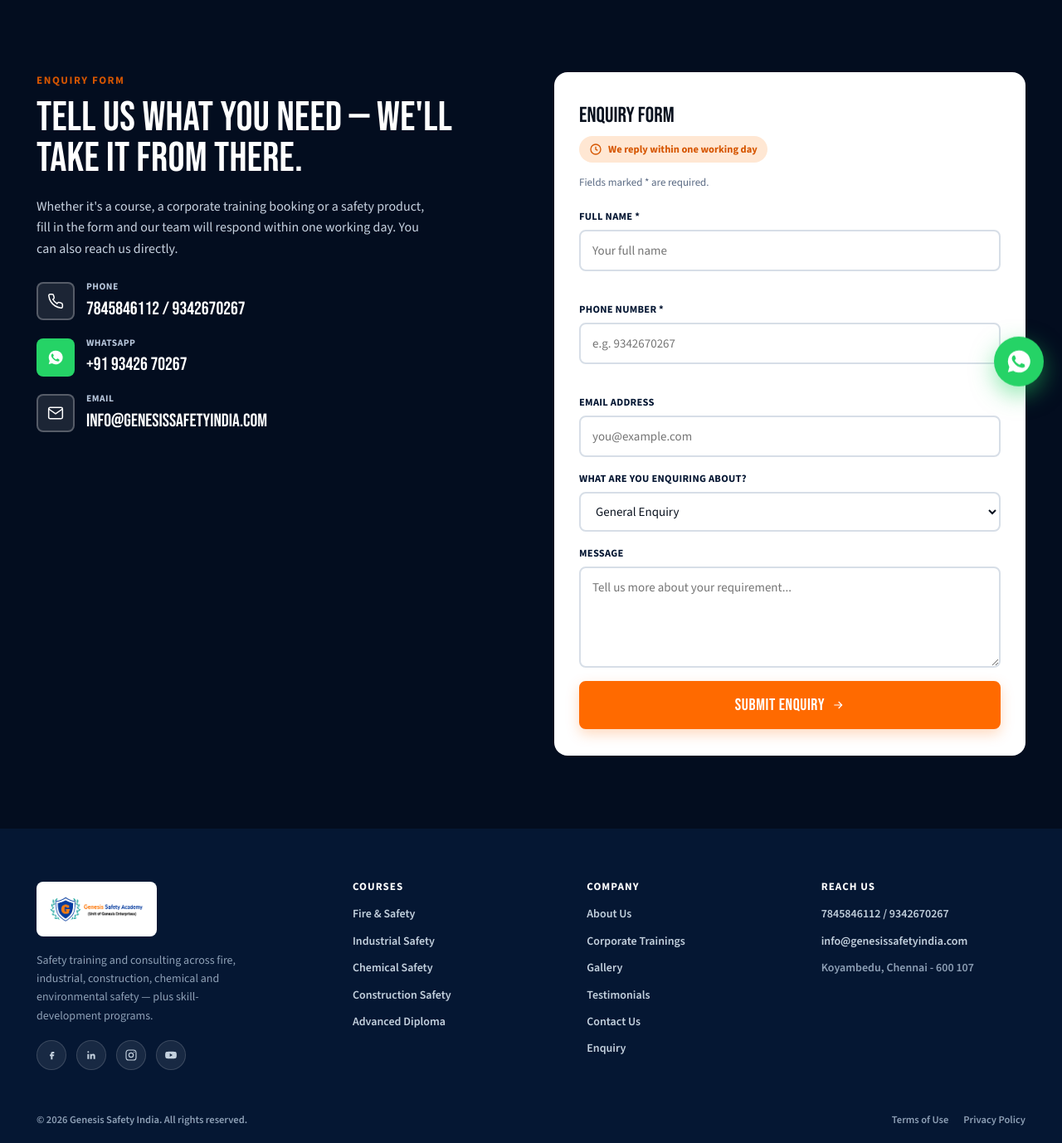
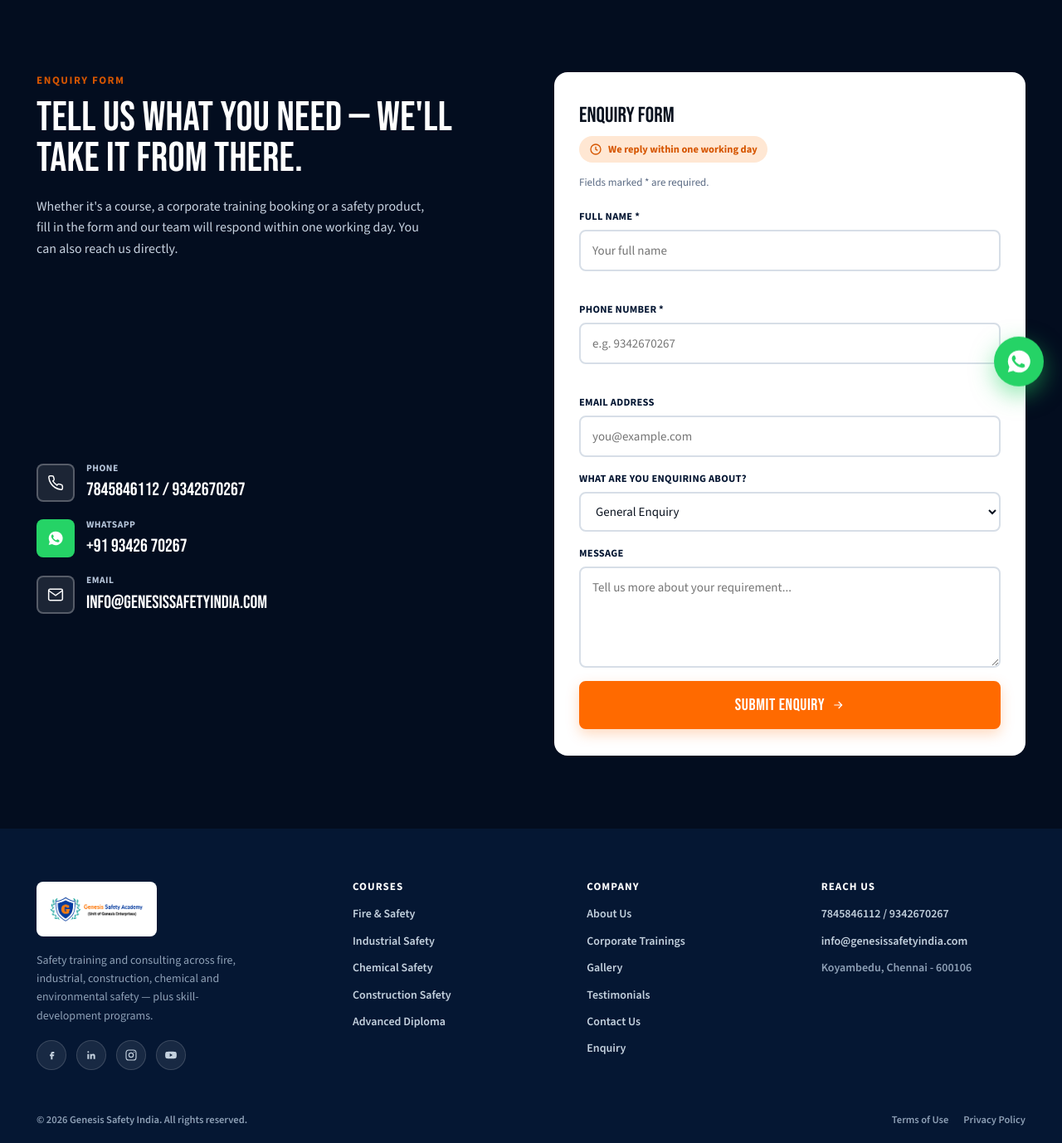
Before and after one commit to bhavbajaj2006-star/genesis-safety-academy, a PHP site: page /enquiry.html in a window 1280 px wide. Shown: the part 310-1688 px from the top of the page at 83% size. Run offline with PHP 8.4, Linux system fonts and the light colour scheme.

Commit message:
Your commit message

```diff
--- a/about.html
+++ b/about.html
@@ -7,7 +7,7 @@
 <meta name="description" content="About Genesis Safety Academy, Chennai — our vision, mission, and why students, professionals and corporates choose us for safety training." />
 <link rel="preconnect" href="https://fonts.googleapis.com">
 <link href="https://fonts.googleapis.com/css2?family=Bebas+Neue&family=Source+Sans+3:wght@400;600;700&display=swap" rel="stylesheet">
-<link rel="stylesheet" href="styles.css?v=66" />
+<link rel="stylesheet" href="styles.css?v=68" />
 </head>
 <body>
 
--- a/corporate.html
+++ b/corporate.html
@@ -7,7 +7,7 @@
 <meta name="description" content="Genesis Safety Academy corporate training programs — 30 industry safety training programs delivered on-site for your workforce." />
 <link rel="preconnect" href="https://fonts.googleapis.com">
 <link href="https://fonts.googleapis.com/css2?family=Bebas+Neue&family=Source+Sans+3:wght@400;600;700&display=swap" rel="stylesheet">
-<link rel="stylesheet" href="styles.css?v=66" />
+<link rel="stylesheet" href="styles.css?v=68" />
 </head>
 <body>
 
--- a/course-adfise.html
+++ b/course-adfise.html
@@ -7,7 +7,7 @@
 <meta name="description" content="Advance Diploma in Fire &amp; Industrial Safety Engineering (ADFISE) at Genesis Safety Academy, Chennai — 180 hrs total, 4 hrs/day, 5 days/week." />
 <link rel="preconnect" href="https://fonts.googleapis.com">
 <link href="https://fonts.googleapis.com/css2?family=Bebas+Neue&family=Source+Sans+3:wght@400;600;700&display=swap" rel="stylesheet">
-<link rel="stylesheet" href="styles.css?v=66" />
+<link rel="stylesheet" href="styles.css?v=68" />
 </head>
 <body>
 
--- a/course-chemical-biohazard-safety.html
+++ b/course-chemical-biohazard-safety.html
@@ -7,7 +7,7 @@
 <meta name="description" content="Certificate Course in Chemical and Biohazard Safety at Genesis Safety Academy, Chennai — 45 hrs total, 2.5 hrs/day, 3 days/week." />
 <link rel="preconnect" href="https://fonts.googleapis.com">
 <link href="https://fonts.googleapis.com/css2?family=Bebas+Neue&family=Source+Sans+3:wght@400;600;700&display=swap" rel="stylesheet">
-<link rel="stylesheet" href="styles.css?v=66" />
+<link rel="stylesheet" href="styles.css?v=68" />
 </head>
 <body>
 
--- a/course-construction-safety.html
+++ b/course-construction-safety.html
@@ -7,7 +7,7 @@
 <meta name="description" content="Certificate Course in Construction Safety at Genesis Safety Academy, Chennai — 45 hrs total, 2.5 hrs/day, 3 days/week." />
 <link rel="preconnect" href="https://fonts.googleapis.com">
 <link href="https://fonts.googleapis.com/css2?family=Bebas+Neue&family=Source+Sans+3:wght@400;600;700&display=swap" rel="stylesheet">
-<link rel="stylesheet" href="styles.css?v=66" />
+<link rel="stylesheet" href="styles.css?v=68" />
 </head>
 <body>
 
--- a/course-disaster-management.html
+++ b/course-disaster-management.html
@@ -7,7 +7,7 @@
 <meta name="description" content="Certificate Course in Disaster Management at Genesis Safety Academy, Chennai — 45 hrs total, 2.5 hrs/day, 3 days/week." />
 <link rel="preconnect" href="https://fonts.googleapis.com">
 <link href="https://fonts.googleapis.com/css2?family=Bebas+Neue&family=Source+Sans+3:wght@400;600;700&display=swap" rel="stylesheet">
-<link rel="stylesheet" href="styles.css?v=66" />
+<link rel="stylesheet" href="styles.css?v=68" />
 </head>
 <body>
 
--- a/course-electrical-safety.html
+++ b/course-electrical-safety.html
@@ -7,7 +7,7 @@
 <meta name="description" content="Certificate Course in Electrical Safety at Construction Site at Genesis Safety Academy, Chennai — 45 hrs total, 2.5 hrs/day, 3 days/week." />
 <link rel="preconnect" href="https://fonts.googleapis.com">
 <link href="https://fonts.googleapis.com/css2?family=Bebas+Neue&family=Source+Sans+3:wght@400;600;700&display=swap" rel="stylesheet">
-<link rel="stylesheet" href="styles.css?v=66" />
+<link rel="stylesheet" href="styles.css?v=68" />
 </head>
 <body>
 
--- a/course-environment-health-safety.html
+++ b/course-environment-health-safety.html
@@ -7,7 +7,7 @@
 <meta name="description" content="Certificate Course in Environment, Health and Safety at Genesis Safety Academy, Chennai — 45 hrs total, 2.5 hrs/day, 3 days/week." />
 <link rel="preconnect" href="https://fonts.googleapis.com">
 <link href="https://fonts.googleapis.com/css2?family=Bebas+Neue&family=Source+Sans+3:wght@400;600;700&display=swap" rel="stylesheet">
-<link rel="stylesheet" href="styles.css?v=66" />
+<link rel="stylesheet" href="styles.css?v=68" />
 </head>
 <body>
 
--- a/course-fire-safety.html
+++ b/course-fire-safety.html
@@ -7,7 +7,7 @@
 <meta name="description" content="Certificate Course in Fire Safety at Genesis Safety Academy, Chennai — 45 hrs total, 2.5 hrs/day, 3 days/week." />
 <link rel="preconnect" href="https://fonts.googleapis.com">
 <link href="https://fonts.googleapis.com/css2?family=Bebas+Neue&family=Source+Sans+3:wght@400;600;700&display=swap" rel="stylesheet">
-<link rel="stylesheet" href="styles.css?v=66" />
+<link rel="stylesheet" href="styles.css?v=68" />
 </head>
 <body>
 
--- a/course-health-impact-psychological.html
+++ b/course-health-impact-psychological.html
@@ -7,7 +7,7 @@
 <meta name="description" content="Certificate Course in Health Impact Psychological Hazards at Work Place at Genesis Safety Academy, Chennai — 45 hrs total, 2.5 hrs/day, 3 days/week." />
 <link rel="preconnect" href="https://fonts.googleapis.com">
 <link href="https://fonts.googleapis.com/css2?family=Bebas+Neue&family=Source+Sans+3:wght@400;600;700&display=swap" rel="stylesheet">
-<link rel="stylesheet" href="styles.css?v=66" />
+<link rel="stylesheet" href="styles.css?v=68" />
 </head>
 <body>
 
--- a/course-industrial-safety.html
+++ b/course-industrial-safety.html
@@ -7,7 +7,7 @@
 <meta name="description" content="Certificate Course in Industrial Safety at Genesis Safety Academy, Chennai — 45 hrs total, 2.5 hrs/day, 3 days/week." />
 <link rel="preconnect" href="https://fonts.googleapis.com">
 <link href="https://fonts.googleapis.com/css2?family=Bebas+Neue&family=Source+Sans+3:wght@400;600;700&display=swap" rel="stylesheet">
-<link rel="stylesheet" href="styles.css?v=66" />
+<link rel="stylesheet" href="styles.css?v=68" />
 </head>
 <body>
 
--- a/courses.html
+++ b/courses.html
@@ -7,7 +7,7 @@
 <meta name="description" content="Genesis Safety Academy course catalogue — 8 certificate courses and the Advance Diploma in Fire & Industrial Safety Engineering (ADFISE), with full duration, hours and fees." />
 <link rel="preconnect" href="https://fonts.googleapis.com">
 <link href="https://fonts.googleapis.com/css2?family=Bebas+Neue&family=Source+Sans+3:wght@400;600;700&display=swap" rel="stylesheet">
-<link rel="stylesheet" href="styles.css?v=66" />
+<link rel="stylesheet" href="styles.css?v=68" />
 </head>
 <body>
 
--- a/enquiry.html
+++ b/enquiry.html
@@ -7,7 +7,7 @@
 <meta name="description" content="Send an enquiry to Genesis Safety Academy about courses, corporate training or safety products." />
 <link rel="preconnect" href="https://fonts.googleapis.com">
 <link href="https://fonts.googleapis.com/css2?family=Bebas+Neue&family=Source+Sans+3:wght@400;600;700&display=swap" rel="stylesheet">
-<link rel="stylesheet" href="styles.css?v=66" />
+<link rel="stylesheet" href="styles.css?v=68" />
 </head>
 <body>
 
@@ -104,13 +104,15 @@
 
 <!-- ══ ENQUIRY FORM ══ -->
 <section class="contact">
-  <div class="container contact-grid">
-    <div>
+  <div class="container contact-grid enquiry-contact-grid">
+    <div class="enquiry-heading-col">
       <span class="eyebrow eyebrow-flame">Enquiry Form</span>
       <h2 style="color:#fff">Tell us what you need — we'll take it from there.</h2>
       <p class="lead-text" style="color:#c7d2e0">Whether it's a course, a corporate training booking or a safety product, fill in the form and our team will respond within one working day. You can also reach us directly.</p>
+    </div>
 
-      <div class="contact-methods" style="margin-top:24px">
+    <div class="enquiry-methods-col">
+      <div class="contact-methods">
         <a href="tel:+917845846112" class="contact-method">
           <span class="contact-method-icon">
             <svg width="20" height="20" viewBox="0 0 24 24" fill="none" stroke="currentColor" stroke-width="1.8"><path d="M22 16.9v3a2 2 0 0 1-2.2 2 19.8 19.8 0 0 1-8.6-3 19.5 19.5 0 0 1-6-6 19.8 19.8 0 0 1-3-8.6A2 2 0 0 1 4.1 2h3a2 2 0 0 1 2 1.7c.1.9.4 1.8.7 2.7a2 2 0 0 1-.5 2.1L8.1 9.6a16 16 0 0 0 6 6l1.1-1.1a2 2 0 0 1 2.1-.5c.9.3 1.8.6 2.7.7a2 2 0 0 1 1.7 2Z"/></svg>
@@ -141,7 +143,7 @@
       </div>
     </div>
 
-    <div>
+    <div class="enquiry-form-col">
       <div class="contact-form-panel">
         <p class="form-title">Enquiry Form</p>
         <div class="form-response-badge">
@@ -243,7 +245,7 @@
       <div class="footer-links">
         <a href="tel:+917845846112">7845846112 / 9342670267</a>
         <a href="mailto:info@genesissafetyindia.com">info@genesissafetyindia.com</a>
-        <span class="footer-muted">Koyambedu, Chennai - 600 107</span>
+        <span class="footer-muted">Koyambedu, Chennai - 600106</span>
       </div>
     </div>
   </div>
--- a/gallery.html
+++ b/gallery.html
@@ -7,7 +7,7 @@
 <meta name="description" content="Genesis Safety Academy corporate training gallery — photos from on-site safety training programs delivered for our clients." />
 <link rel="preconnect" href="https://fonts.googleapis.com">
 <link href="https://fonts.googleapis.com/css2?family=Bebas+Neue&family=Source+Sans+3:wght@400;600;700&display=swap" rel="stylesheet">
-<link rel="stylesheet" href="styles.css?v=66" />
+<link rel="stylesheet" href="styles.css?v=68" />
 </head>
 <body>
 
--- a/index.html
+++ b/index.html
@@ -7,7 +7,7 @@
 <meta name="description" content="Genesis Safety Academy, Chennai — Fire, Industrial, Construction, Chemical &amp; Environmental Safety courses, corporate training, certifications and safety products." />
 <link rel="preconnect" href="https://fonts.googleapis.com">
 <link href="https://fonts.googleapis.com/css2?family=Bebas+Neue&family=Source+Sans+3:wght@400;600;700&display=swap" rel="stylesheet">
-<link rel="stylesheet" href="styles.css?v=66" />
+<link rel="stylesheet" href="styles.css?v=68" />
 </head>
 <body>
 
--- a/styles.css
+++ b/styles.css
@@ -821,6 +821,11 @@ h2 { font-size: clamp(32px, 4vw, 50px); line-height: 0.98; letter-spacing: .005e
 /* ===== Contact ===== */
 .contact { background: var(--navy-950); color: #fff; }
 .contact-grid { max-width: 1240px; margin: 0 auto; padding: 88px 24px; display: grid; grid-template-columns: 1fr 1fr; gap: 56px; align-items: start; }
+
+.enquiry-contact-grid { grid-template-areas: "heading form" "methods form"; }
+.enquiry-heading-col { grid-area: heading; }
+.enquiry-methods-col { grid-area: methods; }
+.enquiry-form-col { grid-area: form; }
 .contact-heading { color: #fff; margin: 10px 0 0; }
 .contact-methods { display: grid; gap: 14px; }
 .contact-method { display: flex; align-items: center; gap: 14px; color: #fff; }
@@ -919,6 +924,7 @@ textarea.input { min-height: 96px; resize: vertical; }
 /* ===== Responsive ===== */
 @media (max-width: 1000px) {
   .about-grid, .contact-grid { grid-template-columns: 1fr; }
+  .enquiry-contact-grid { grid-template-areas: "heading" "form" "methods"; }
   .about-media-tall { position: static; max-height: none; aspect-ratio: 5/4; }
   .pillars-grid { grid-template-columns: 1fr; }
   .vm-blocks-home { grid-template-columns: 1fr; }
--- a/testimonials.html
+++ b/testimonials.html
@@ -7,7 +7,7 @@
 <meta name="description" content="What corporates and students say about Genesis Safety Academy's safety training and corporate safety audits." />
 <link rel="preconnect" href="https://fonts.googleapis.com">
 <link href="https://fonts.googleapis.com/css2?family=Bebas+Neue&family=Source+Sans+3:wght@400;600;700&display=swap" rel="stylesheet">
-<link rel="stylesheet" href="styles.css?v=66" />
+<link rel="stylesheet" href="styles.css?v=68" />
 </head>
 <body>
 
```
Also changed, not shown: contact.html (+9 -8 lines).
